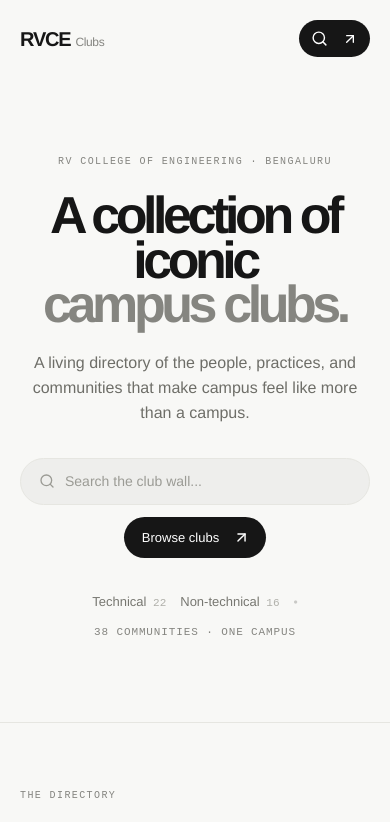
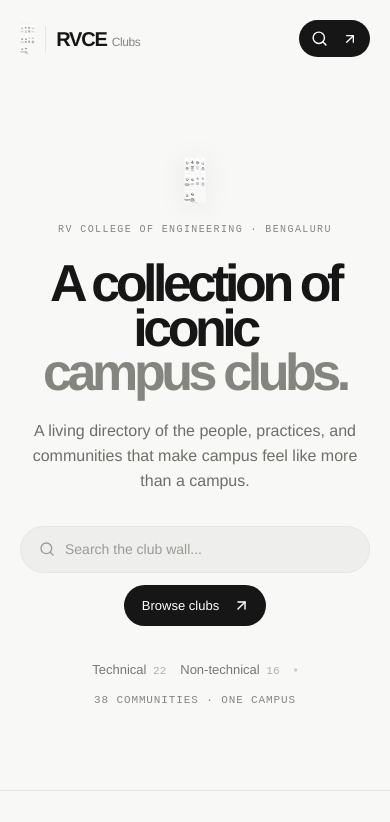
Before and after one commit to abhi8667/club-info-dashboard, a Next.js app: page / in a window 390 px wide. Shown: the top 822 px of the page. Built offline with nearby package versions, Linux system fonts and the light colour scheme.

Commit message:
Add official RV College of Engineering logo above RVCE Clubs header and hero

```diff
--- a/app/globals.css
+++ b/app/globals.css
@@ -41,6 +41,13 @@ button, a { -webkit-tap-highlight-color: transparent; }
 button { cursor: pointer; }
 
 .site-header { max-width: 1280px; margin: 0 auto; padding: 25px 32px; display: flex; align-items: center; justify-content: space-between; gap: 24px; }
+.header-brand-group { display: flex; align-items: center; gap: 14px; }
+.rvce-top-logo { height: 42px; width: auto; object-fit: contain; }
+.header-brand-divider { width: 1px; height: 26px; background: var(--border); }
+@media (max-width: 640px) {
+  .rvce-top-logo { height: 32px; }
+  .header-brand-group { gap: 10px; }
+}
 .wordmark { color: var(--foreground); display: inline-flex; align-items: baseline; gap: 5px; text-decoration: none; letter-spacing: -.06em; font-weight: 700; font-size: 20px; }
 .wordmark i { font-size: 12px; font-style: normal; font-weight: 500; letter-spacing: -.03em; color: var(--muted-foreground); }
 .main-nav { display: flex; gap: 28px; margin-left: auto; margin-right: 24px; }
@@ -49,8 +56,13 @@ button { cursor: pointer; }
 .header-action, .primary-action { background: var(--primary); color: var(--primary-foreground); border: 0; border-radius: 999px; display: inline-flex; align-items: center; gap: 14px; padding: 11px 16px 11px 18px; font-size: 13px; transition: transform .2s ease, opacity .2s ease; }
 .header-action:hover, .primary-action:hover { transform: translateY(-2px); opacity: .86; }
 
-.hero { max-width: 1280px; min-height: 540px; margin: 0 auto; padding: 80px 32px 90px; display: flex; flex-direction: column; align-items: center; justify-content: center; text-align: center; }
+.hero { max-width: 1280px; min-height: 540px; margin: 0 auto; padding: 60px 32px 90px; display: flex; flex-direction: column; align-items: center; justify-content: center; text-align: center; }
 .hero-copy { max-width: 800px; display: flex; flex-direction: column; align-items: center; text-align: center; }
+.hero-logo-wrapper { margin-bottom: 20px; display: flex; justify-content: center; }
+.hero-rvce-logo { height: 68px; width: auto; object-fit: contain; filter: drop-shadow(0 4px 12px rgba(0,0,0,0.06)); }
+@media (max-width: 640px) {
+  .hero-rvce-logo { height: 48px; }
+}
 .eyebrow { color: var(--muted-foreground); text-transform: uppercase; letter-spacing: .14em; font: 10px/1.4 'DM Mono', monospace; }
 .hero-eyebrow { margin: 0 0 24px; text-align: center; }
 h1, h2, h3, p { margin-top: 0; }
--- a/components/club-showcase.tsx
+++ b/components/club-showcase.tsx
@@ -451,7 +451,15 @@ export function ClubShowcase() {
   return (
     <main>
       <header className="site-header">
-        <a className="wordmark" href="#top" aria-label="The clubs of RVCE home"><span>RVCE</span><i>Clubs</i></a>
+        <div className="header-brand-group">
+          <a href="#top" className="rvce-logo-link" title="RV College of Engineering">
+            <img src="/rvce-logo.png" alt="RV College of Engineering" className="rvce-top-logo" />
+          </a>
+          <div className="header-brand-divider" />
+          <a className="wordmark" href="#top" aria-label="The clubs of RVCE home">
+            <span>RVCE</span><i>Clubs</i>
+          </a>
+        </div>
         <nav className="main-nav" aria-label="Main navigation">
           <a href="#clubs">Clubs <span>{clubs.length}</span></a>
           <a href="#clubs">Wall</a>
@@ -461,6 +469,9 @@ export function ClubShowcase() {
 
       <section className="hero" id="top">
         <div className="hero-copy">
+          <div className="hero-logo-wrapper">
+            <img src="/rvce-logo.png" alt="RV College of Engineering Logo" className="hero-rvce-logo" />
+          </div>
           <p className="eyebrow hero-eyebrow">RV College of Engineering · Bengaluru</p>
           <h1>A collection of iconic<br /><em>campus clubs.</em></h1>
           <p className="hero-description">A living directory of the people, practices, and communities that make campus feel like more than a campus.</p>
```
Also changed, not shown: public/rvce-logo.png (added).
